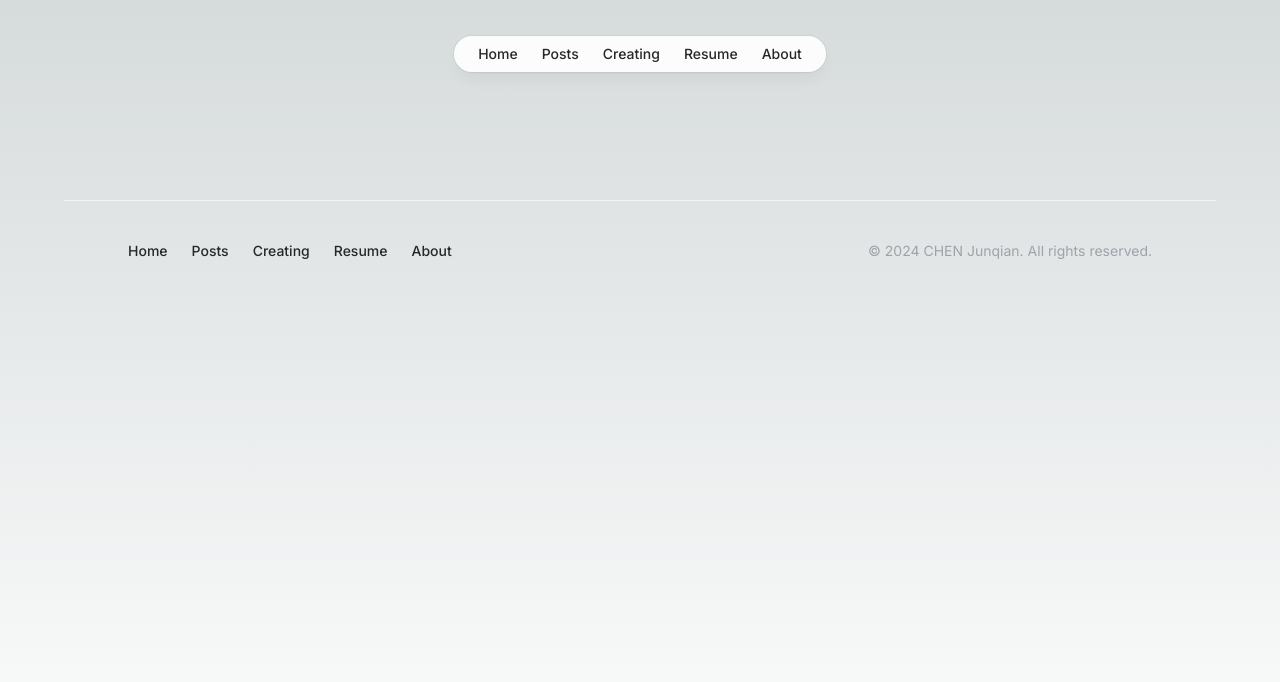
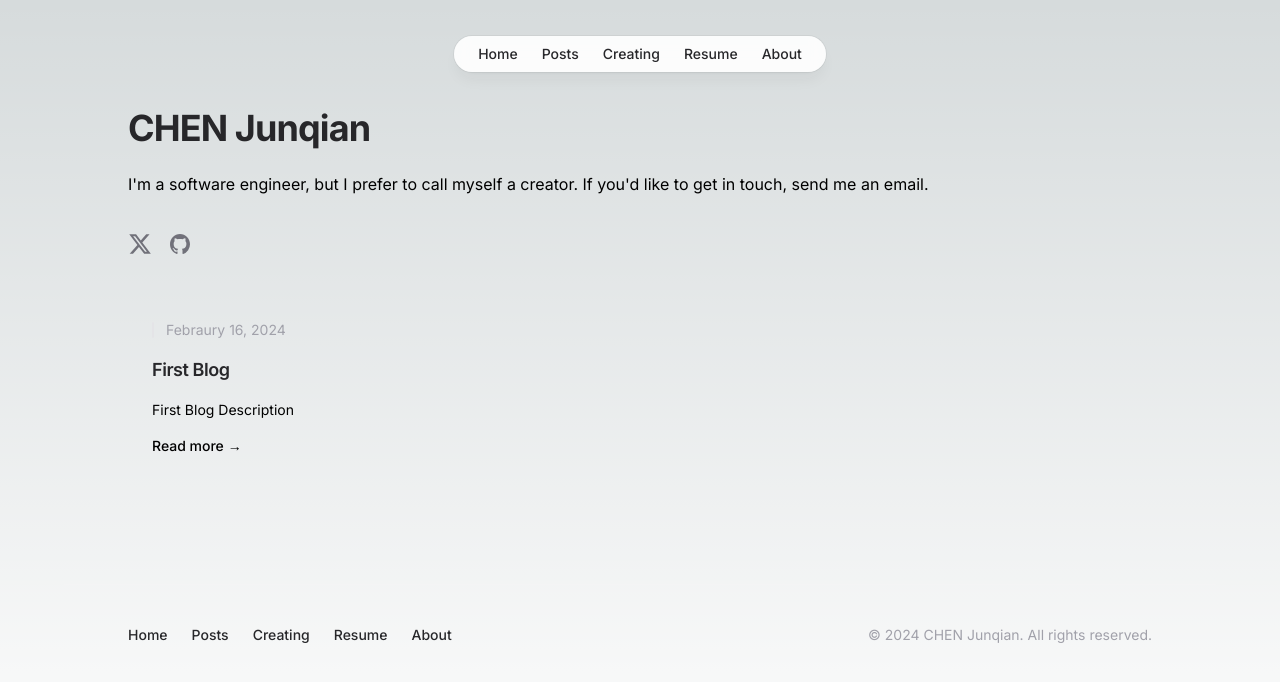
Before and after one commit to chenjunqian/chenjunqian-homepage, a Next.js app: page / in a window 1280 px wide. Shown: the top 682 px of the page. Built offline with nearby package versions, Linux system fonts and the light colour scheme.

Commit message:
update home page

```diff
--- a/app/page.tsx
+++ b/app/page.tsx
@@ -1,7 +1,27 @@
+import PageLayout from "@/components/PageLayout";
+import { PreviewPostCardWrapper } from "@/components/PostCard";
+import { SocialLink } from "@/components/SocailLink";
+import { Intro, Name, SocialMedia } from "@/data/home";
 
 export default function Home() {
+
 	return (
-		<div className='w-full max-w-6xl'>
-		</div>
+		<PageLayout title={Name} intro={Intro} >
+			<div className="w-full flex justify-start mt-9">
+				{SocialMedia.map((socialProfile) => (
+					<SocialLink
+						className="mr-4"
+						key={socialProfile.name}
+						aria-label={`Follow on ${socialProfile.name}`}
+						href={socialProfile.link}
+						icon={socialProfile.icon}
+					/>
+				))}
+			</div>
+			<div className="w-full mt-16">
+				<PreviewPostCardWrapper link="/blog/first-blog" title="First Blog" description="First Blog Description" decorate date={"Febraury 16, 2024"} >
+				</PreviewPostCardWrapper>
+			</div>
+		</PageLayout>
 	)
 }
--- /dev/null
+++ b/data/home.tsx
@@ -0,0 +1,16 @@
+import { GitHubIcon } from "@/components/icons/GithubIcon";
+import { XIcon } from "@/components/icons/XIcon";
+
+export const Name = "CHEN Junqian"
+
+export const Intro = (
+    <>
+        {`I'm a software engineer, but I prefer to call myself a creator. If you'd like to get in touch,`}{' '}
+        <a className="underline hover:cursor-pointer" target="_blank" href="mailto:chenjunqian0810@gmail.com">send me an email.</a>
+    </>
+)
+
+export const SocialMedia = [
+    { name: 'Twitter', link: 'https://twitter.com/JunqianChen', icon: XIcon },
+    { name: 'Github', link: 'https://github.com/chenjunqian', icon: GitHubIcon },
+];
```
